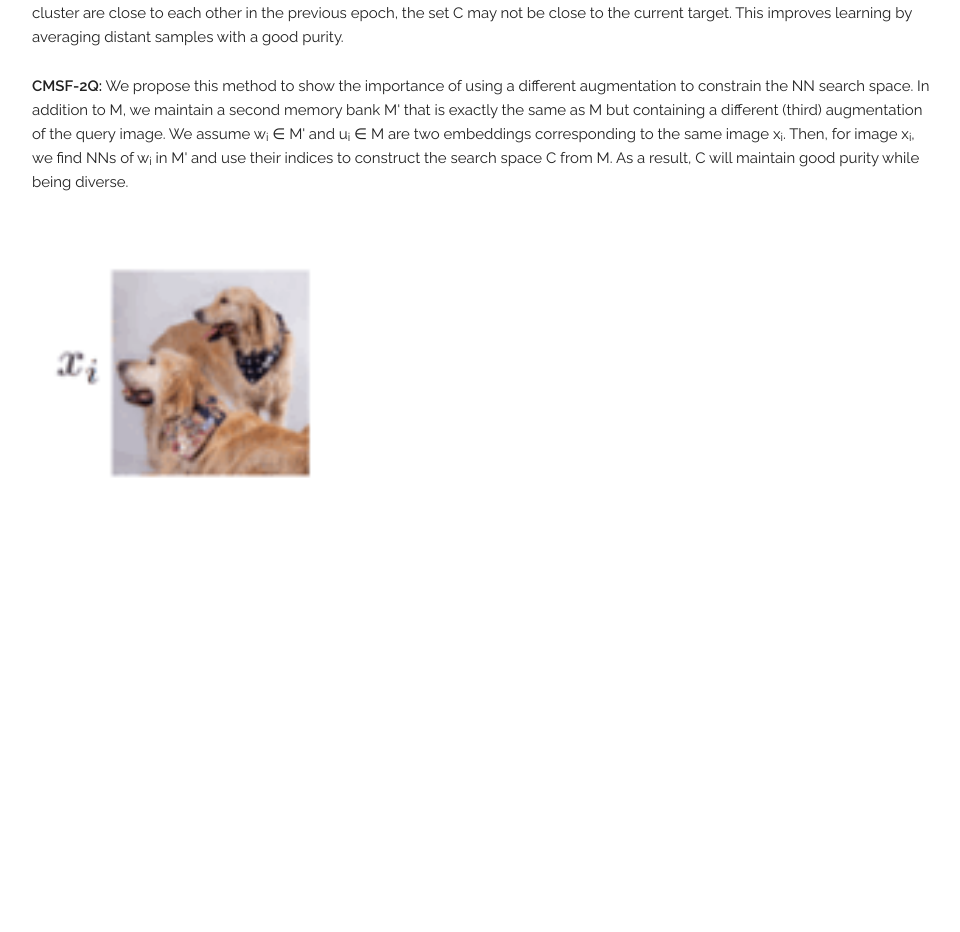
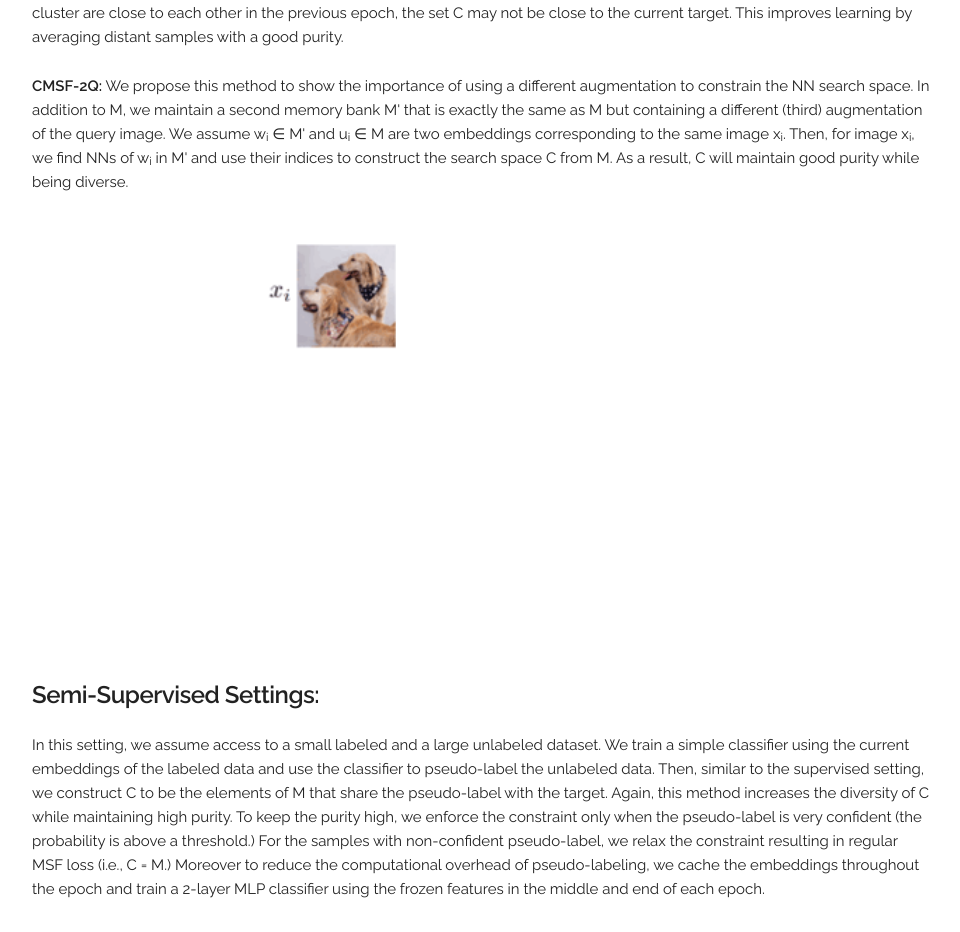
Before and after one commit to UCDvision/CMSF, a Jekyll site: the page built from docs/index.html, in a window 1280 px wide. Shown: the part 3661-4593 px from the top of the page, without its empty margins (158-1118 px from the left). Built offline with Jekyll 4.4.1, drawn with Linux system fonts in a browser that asks for light colours.

Commit message:
Update index.html

```diff
--- a/docs/index.html
+++ b/docs/index.html
@@ -125,7 +125,7 @@ We assume w<sub>i</sub> <span>&#8712;</span> M' and u<sub>i</sub> <span>&#8712;<
     As a result, C will maintain good purity while being diverse.
   </p>
 
-  <p style="text-align:center;"><img src="{{ site.baseurl }}/assets/images/cmsf_fig2.gif" width="100%" alt style></p>
+  <p style="text-align:center;"><img src="{{ site.baseurl }}/assets/images/cmsf_fig2.gif" width="50%" alt style></p>
 
 
   <h5 id="Method"><b>Semi-Supervised Settings:</b></h5>
```
